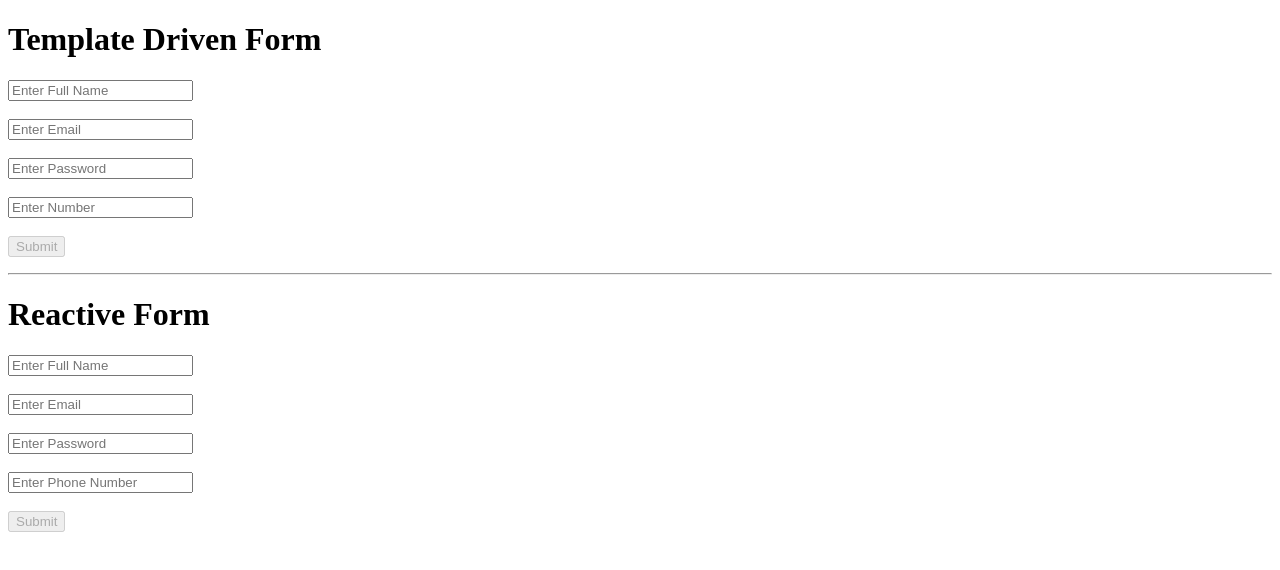
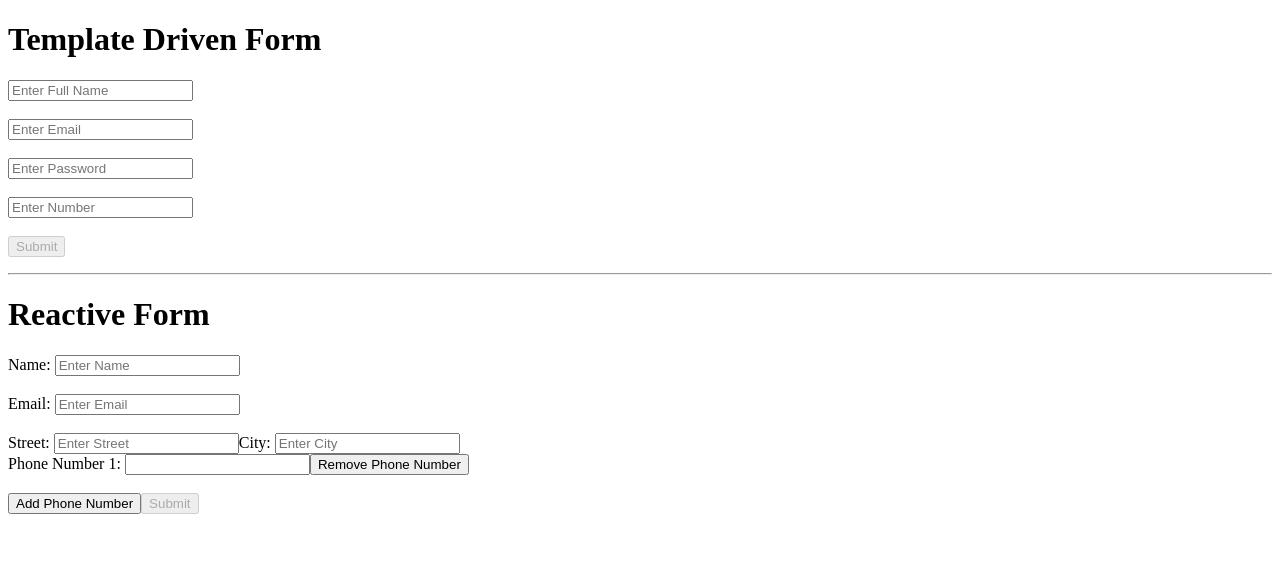
Before and after one commit to Mudassir5367/angular-practice-all-concept, an Angular app: page / in a window 1280 px wide. Shown: the top 570 px of the page. Built offline with nearby package versions, Linux system fonts and the light colour scheme.

Commit message:
reactive form ,

```diff
--- a/src/app/Directives/directives/directives.component.ts
+++ b/src/app/Directives/directives/directives.component.ts
@@ -6,6 +6,8 @@ import { Component } from '@angular/core';
   styleUrl: './directives.component.scss'
 })
 export class DirectivesComponent {
+  // Component Directive Definition
+  // Definition: A component directive is a directive with a template. Components are the most common of the three directives and are a fundamental building block of Angular applications. Every component in Angular is essentially a directive with a template.
   isvalid:boolean = false;
   isClass1 = false;
   isClass2 = false;
--- a/src/app/forms/reactive/reactive.component.html
+++ b/src/app/forms/reactive/reactive.component.html
@@ -1,18 +1,32 @@
 <h1>Reactive Form</h1>
-<form [formGroup]="reactiveForm" (ngSubmit) = 'onSubmit()'>
+<form [formGroup]="userForm" (ngSubmit) = 'submitData()'>
+ <div>
     <div>
-        <input type="text" name="name" placeholder="Enter Full Name" formControlName="name">
+        <label for="name">Name: </label>
+        <input type="text" placeholder="Enter Name" name="name" formControlName="name">
     </div><br>
     <div>
-        <input type="email" name="email" placeholder="Enter Email" formControlName="email">
+        <label for="name">Email: </label>
+        <input type="email" placeholder="Enter Email" name="email" formControlName="email">
     </div><br>
-    <div>
-        <input type="password" name="password" placeholder="Enter Password" formControlName="password">
-    </div><br>
-    <div>
-        <input type="tel" name="phone" placeholder="Enter Phone Number" formControlName="phone" (keypress)="($event.charCode >= 48 && $event.charCode < 58)">
-    </div><br>
-    <div>
-        <button type="submit" [disabled] = 'reactiveForm.invalid'>Submit</button>
-    </div><br>
+
+    <div formGroupName="address">
+        <label for="street">Street: </label>
+        <input type="text" placeholder="Enter Street" name="street" formControlName="street">
+
+        <label for="name">City: </label>
+        <input type="text" placeholder="Enter City" name="city" formControlName="city">
+    </div>
+    <div formArrayName="phoneNumbers">
+        <div *ngFor="let arr of phoneNumbers.controls; let i = index">
+            <label>Phone Number {{i+1}}: </label>
+            <input type="number" [formControlName]="i">
+            <button type="submit" (click)="removerPhoneNumber(i)">Remove Phone Number</button><br>
+        </div>
+    </div>
+    <br>
+    <button type="submit" (click)="addPhoneNumber()">Add Phone Number</button>
+
+    <button type="submit" [disabled] = '!userForm.valid'>Submit</button>
+    </div>
 </form>
--- a/src/app/forms/reactive/reactive.component.ts
+++ b/src/app/forms/reactive/reactive.component.ts
@@ -1,5 +1,5 @@
 import { Component } from '@angular/core';
-import { FormBuilder, FormGroup, Validators } from '@angular/forms';
+import { FormArray, FormBuilder, FormGroup, Validators } from '@angular/forms';
 
 @Component({
   selector: 'app-reactive',
@@ -7,21 +7,61 @@ import { FormBuilder, FormGroup, Validators } from '@angular/forms';
   styleUrl: './reactive.component.scss'
 })
 export class ReactiveComponent {
-reactiveForm:FormGroup
-constructor(private formBuilder: FormBuilder){
-  this.reactiveForm = this.formBuilder.group({
-name:['', [Validators.required, Validators.min(3)]],
-email:['', [Validators.required, Validators.email]],
-password:['', [Validators.required, Validators.minLength(5)]],
-phone:['', [Validators.required,  Validators.pattern(/^\d{10}$/)]],
-  })
-}
-onSubmit(){
-  if(this.reactiveForm.invalid){
-    return
-  }else{
-    console.log(this.reactiveForm.value);
-    this.reactiveForm.reset();
+  userForm!: FormGroup;
+  constructor(private formBuilder:FormBuilder){
+    this.userForm = this.formBuilder.group({
+      name:['', Validators.required],
+      email:[
+        '',
+        [
+          Validators.required,
+          Validators.pattern('^[A-Za-z0-9._%-]+@[A-Za-z0-9._%-]+\\.[a-z]{2,3}$')
+        ],
+      ],
+      address:this.formBuilder.group({
+        street:['', Validators.required],
+        city:[
+        '',
+        [
+          Validators.required,
+          Validators.pattern('^[A-Za-z]+$')
+        ],
+      ],
+
+    }),
+    phoneNumbers:this.formBuilder.array([
+      this.formBuilder.control('',[
+        Validators.required,
+        Validators.pattern(/^\d{10}$/)
+      ])
+    ])
+  });
+  }
+
+  get phoneNumbers(){
+    return this.userForm.get('phoneNumbers') as FormArray;
+  }
+
+  removerPhoneNumber(index:number){
+    this.phoneNumbers.removeAt(index);
+  }
+
+  addPhoneNumber(){
+    this.phoneNumbers.push(this.formBuilder.control('',[
+      Validators.required,
+      Validators.pattern(/^\d{10}$/)
+    ]));
+  }
+
+
+  submitData(){
+    if(this.userForm.valid){
+      let a = this.userForm.value
+      console.log(a);
+      console.log(a.address);
+      // console.log(this.userForm);
+
+
+    }
   }
 }
-}
```
